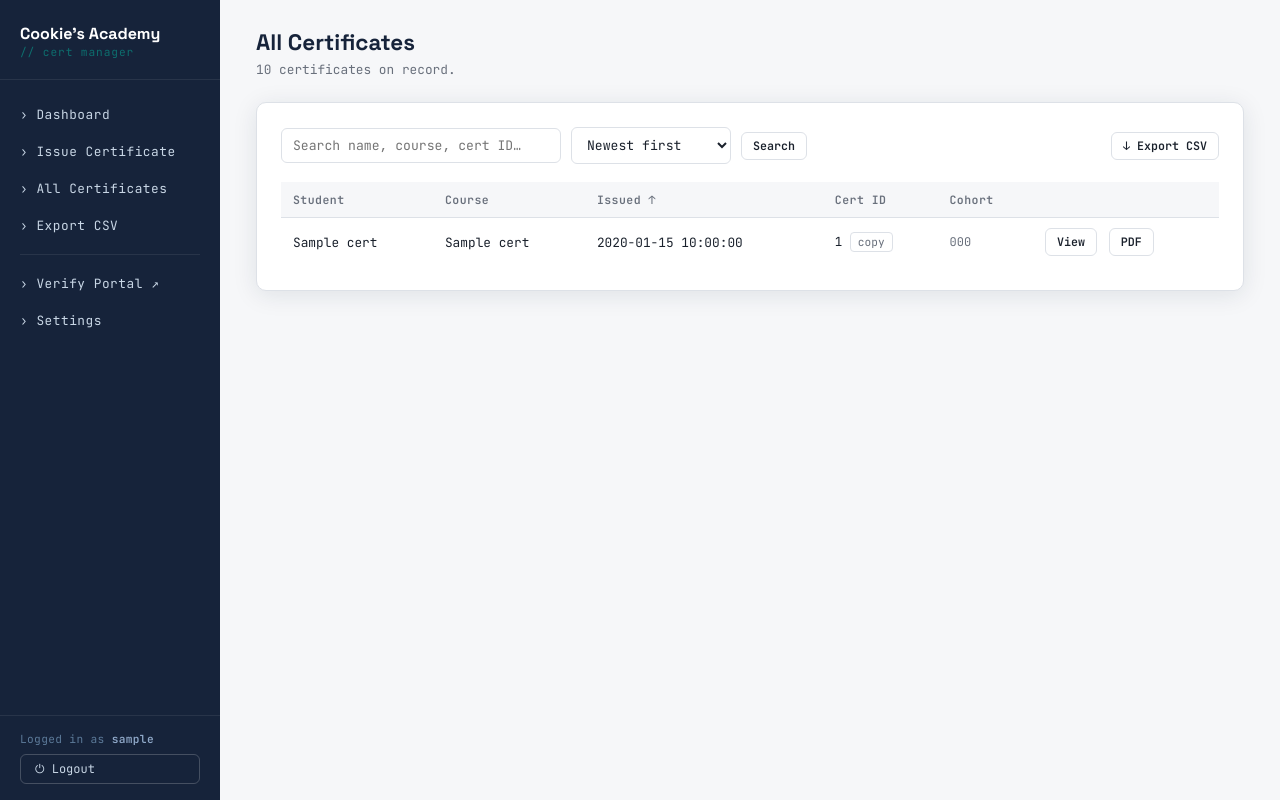
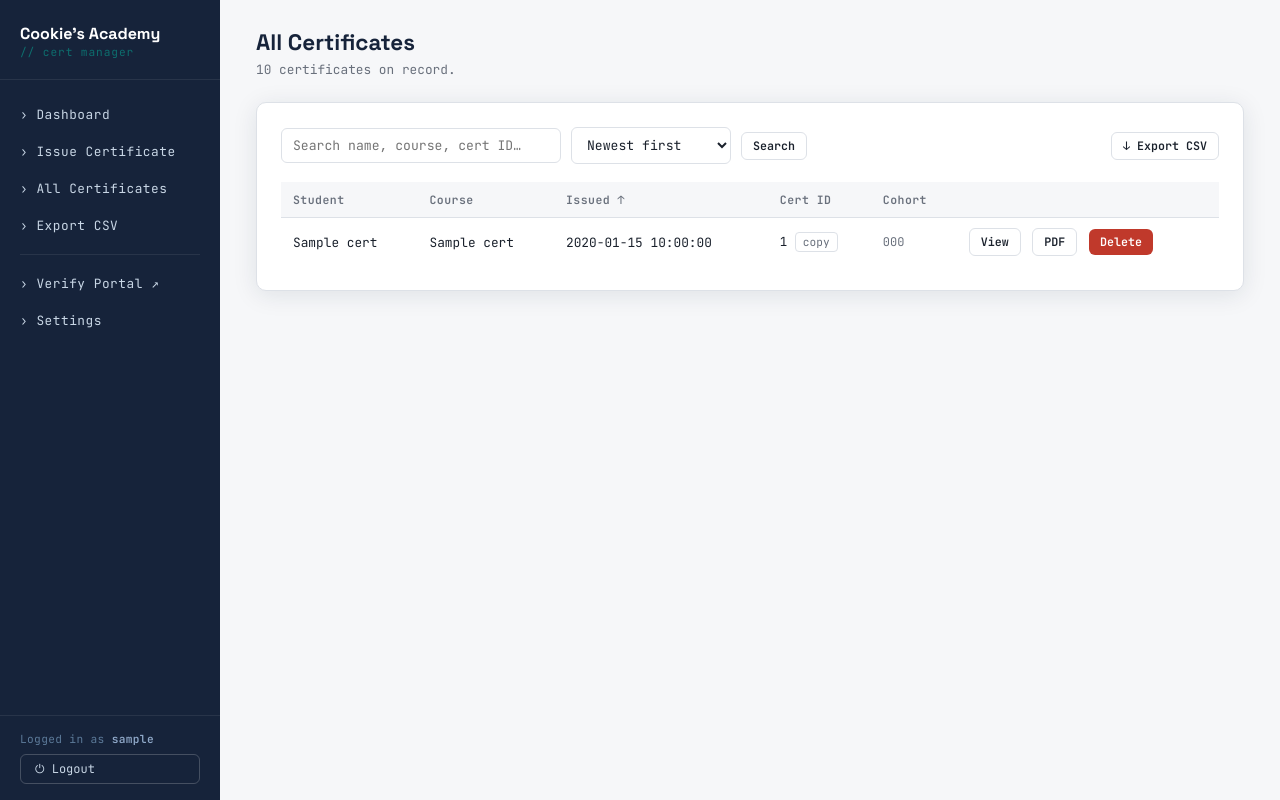
Before and after one commit to cookiesn1ffer/cert-maker, a Flask app: template templates/certs_list.html in a window 1280 px wide. Run offline with Flask 3, Linux system fonts and the light colour scheme; the visitor is signed in with stand-in values (Sample User, id 1); the template is opened without the code that fills it: most values are stand-ins (such as "Sample title", 1, 10 or a date in 2020); parts of the project's set-up code (start-up, migrations or seed data) failed here and were passed over; some libraries are stand-ins or nearby versions.

Commit message:
feat(certs): add inline Delete button to certificate list table
Co-Authored-By: Claude Sonnet 4.6 <noreply@anthropic.com>

```diff
--- a/templates/certs_list.html
+++ b/templates/certs_list.html
@@ -62,6 +62,12 @@
                  class="btn btn-outline btn-sm">View</a>
               <a href="{{ url_for('download_cert', cert_id=c.cert_id) }}"
                  class="btn btn-outline btn-sm" style="margin-left:4px;">PDF</a>
+              <form method="post" action="{{ url_for('delete_cert', cert_id=c.cert_id) }}"
+                    style="display:inline; margin-left:4px;"
+                    onsubmit="return confirm('Delete {{ c.cert_id }}? This cannot be undone.')">
+                <input type="hidden" name="csrf_token" value="{{ csrf_token() }}">
+                <button type="submit" class="btn btn-danger btn-sm">Delete</button>
+              </form>
             </td>
           </tr>
           {% endfor %}
```
